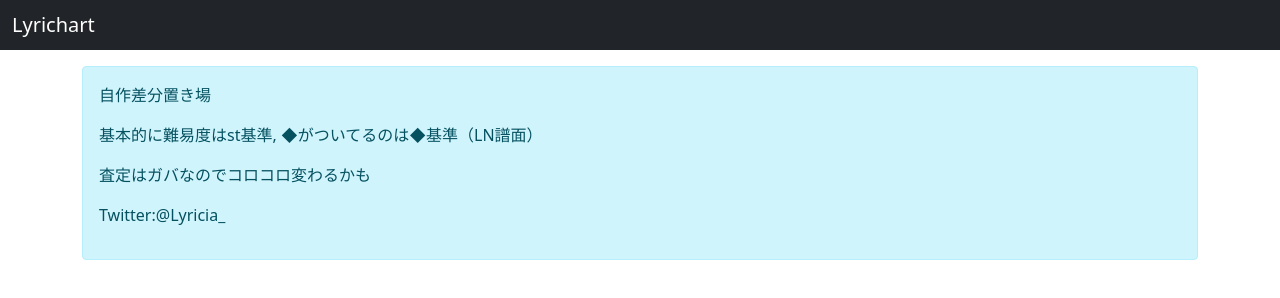
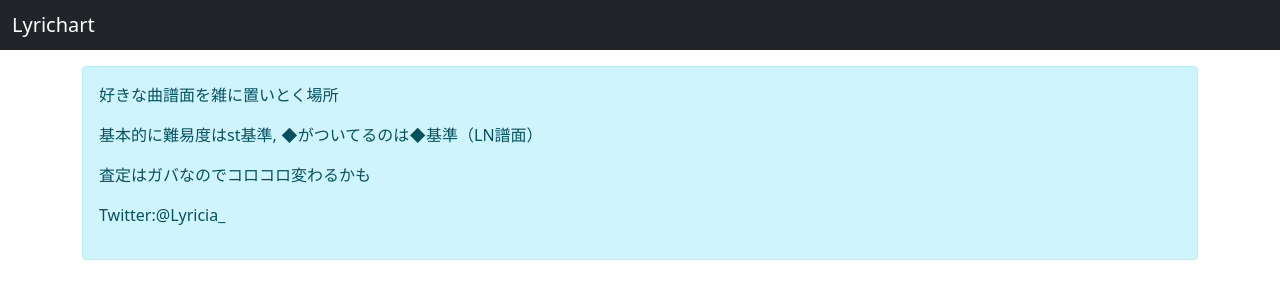
Before and after one commit to Lyricia321/Seminar, a plain HTML site: page index.html in a window 1280 px wide. Drawn offline with nearby package versions, Linux system fonts and the light colour scheme; no server answers.

Commit message:
Update index.html

```diff
--- a/index.html
+++ b/index.html
@@ -2,7 +2,7 @@
 <html lang="ja">
 
 <head>
-    <title>Lyrichart</title>
+    <title>セミナー</title>
     <meta charset="UTF-8">
     <meta http-equiv="X-UA-Compatible" content="IE=edge">
     <meta name="viewport" content="width=device-width, initial-scale=1.0">
@@ -27,7 +27,7 @@
     <div class="container">
 
         <div class="alert alert-info mb-3" role="alert">
-            <p>自作差分置き場</p>
+            <p>好きな曲譜面を雑に置いとく場所</p>
             <p>基本的に難易度はst基準, ◆がついてるのは◆基準（LN譜面）</p>
             <p>査定はガバなのでコロコロ変わるかも</p>
             <p>Twitter:@Lyricia_</p>
```
